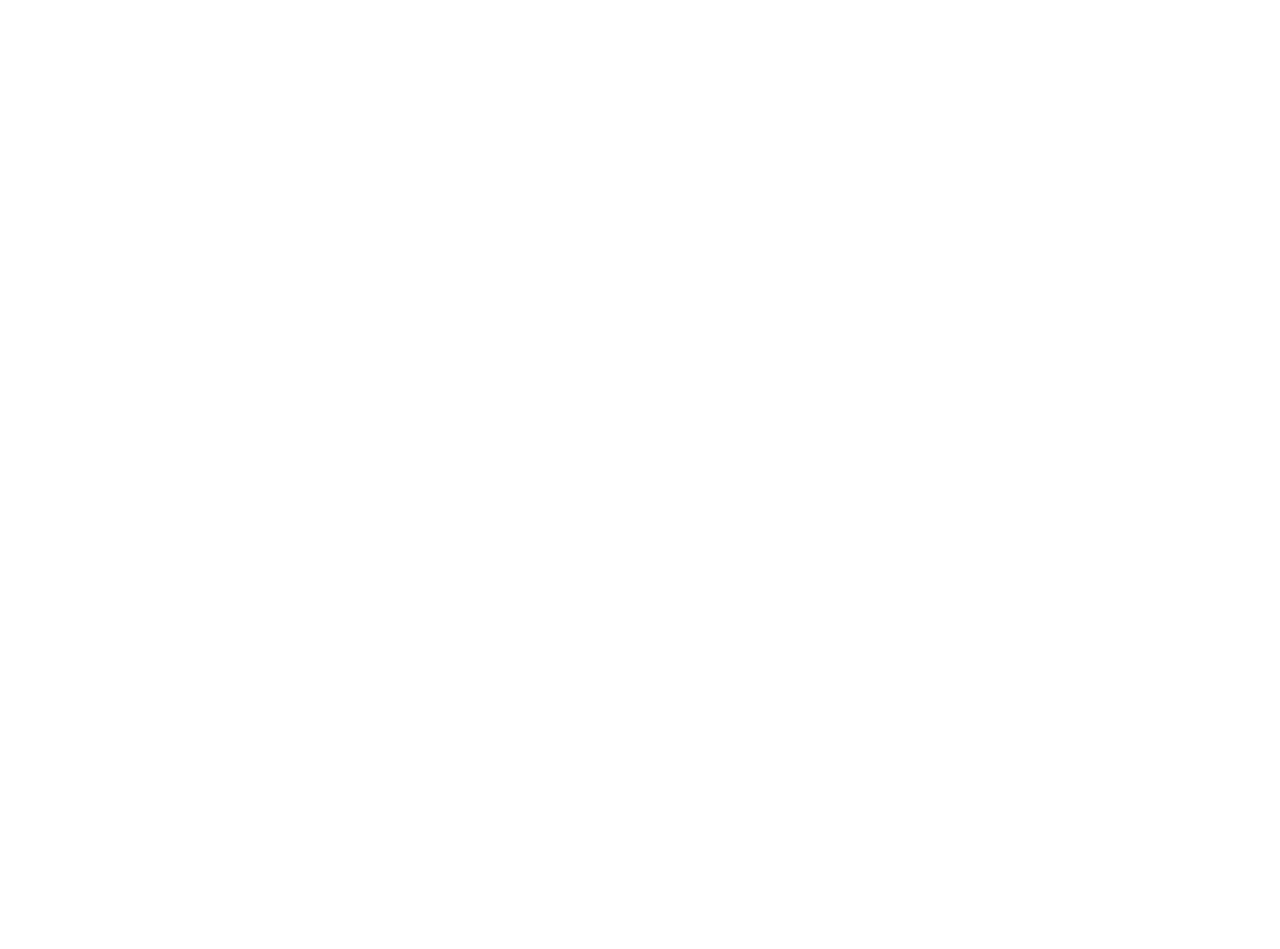
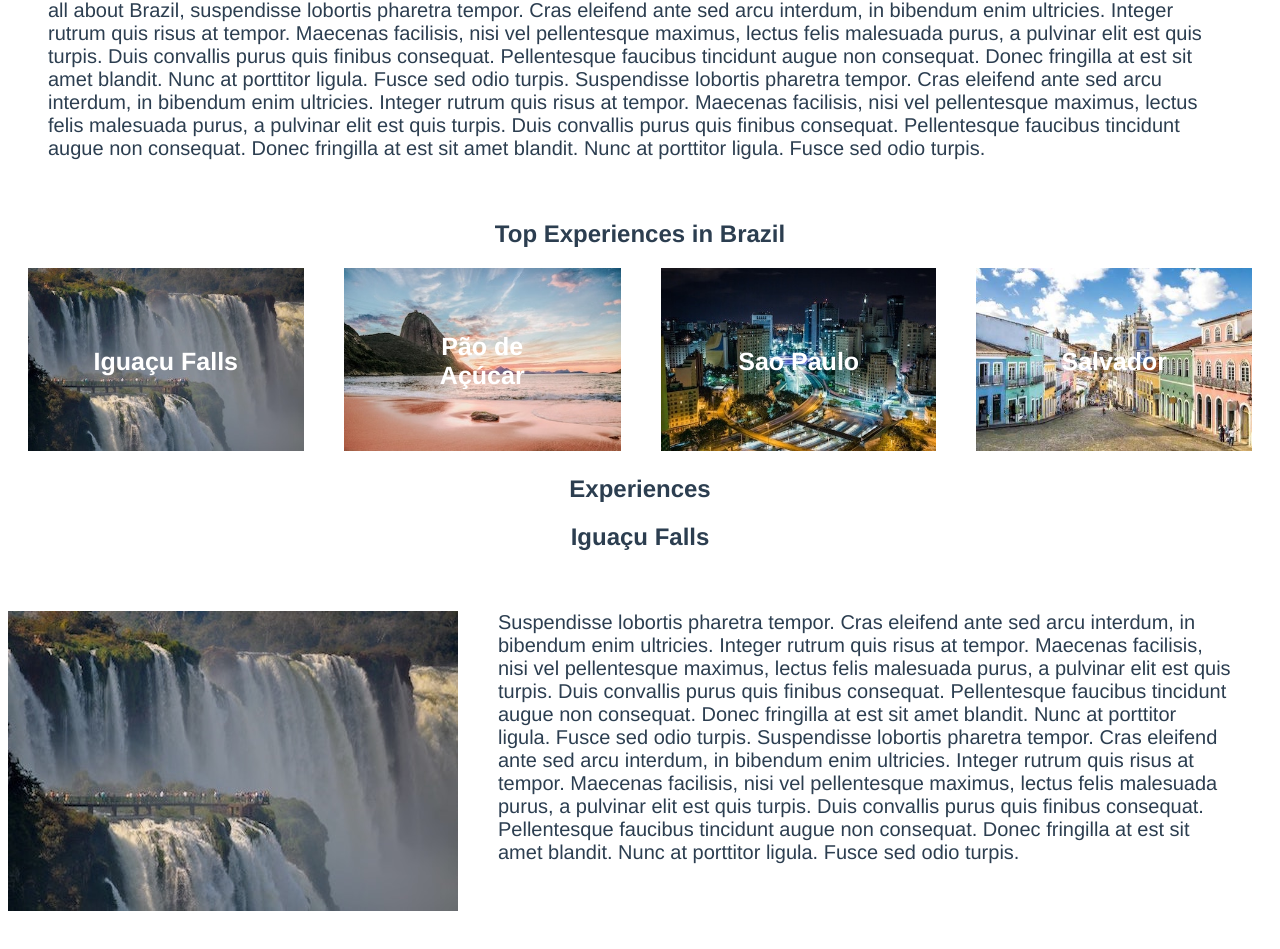
Before and after one commit to aeraf-hesabe/vue-router-places, a Vue app: page /details/brazil/iguacu-falls in a window 1280 px wide. Shown: the part 607-1556 px from the top of the page. Before the commit the page ends 800 px from the top, so only its background shows below. Built offline with nearby package versions, Linux system fonts and the light colour scheme.

Commit message:
change(ExperienceDetails): show details below

```diff
--- a/src/router/index.js
+++ b/src/router/index.js
@@ -16,7 +16,16 @@
     name: "DestinationDetails",
     props: true,
     component: () =>
-    import(/* webpackChunkName: "details" */ "../views/DestinationDetails.vue")
+    import(/* webpackChunkName: "details" */ "../views/DestinationDetails.vue"),
+    children: [
+      {
+        path: ":experienceSlug",
+        name: "experienceDetails",
+        props: true,
+        component: () =>
+        import(/* webpackChunkName: "experienceDetails" */ "../views/ExperienceDetails.vue")
+      }
+    ]
   }
 ];
 
--- a/src/views/DestinationDetails.vue
+++ b/src/views/DestinationDetails.vue
@@ -12,12 +12,18 @@
       <div class="cards">
         <div v-for="experience in destination.experiences" :key="experience.slug"
           class="card">
-          <img :src="require(`@/assets/${experience.image}`)" :alt="experience.name" />
-          <span class="card__text">
-            {{experience.name}}
-          </span>
+          <router-link :to = "{
+            name: 'experienceDetails',
+            params: {experienceSlug: experience.slug}
+          }">
+            <img :src="require(`@/assets/${experience.image}`)" :alt="experience.name" />
+            <span class="card__text">
+              {{experience.name}}
+            </span>
+          </router-link>
         </div>
       </div>
+      <router-view :key="$route.path" />
     </section>
   </div>
 </template>
--- /dev/null
+++ b/src/views/ExperienceDetails.vue
@@ -0,0 +1,60 @@
+<template>
+  <div>
+    <h1>Experiences</h1>
+    <h2>{{experience.name}}</h2>
+    <div class="experience-details">
+      <img :src="require(`@/assets/${experience.image}`)" :alt="experience.name" />
+      <p>{{experience.description}}</p>
+    </div>
+  </div>
+</template>
+
+<script>
+import store from "@/store.js";
+export default {
+  data() {
+    return {};
+  },
+  props: {
+    slug: {
+      type: String,
+      required: true
+    },
+    experienceSlug: {
+      type: String,
+      required: true
+    }
+  },
+  computed: {
+    destination() {
+      return store.destinations.find(
+        destination => destination.slug === this.slug
+      );
+    },
+    experience() {
+      return this.destination.experiences.find(
+        experience => experience.slug === this.experienceSlug
+      );
+    }
+  }
+};
+</script>
+
+<style scoped>
+img {
+  max-width: 600px;
+  height: auto;
+  width: 100%;
+  max-height: 400px;
+}
+.experience-details {
+  display: flex;
+  justify-content: space-between;
+  padding: 40px 0;
+}
+p {
+  margin: 0 40px;
+  font-size: 20px;
+  text-align: left;
+}
+</style>
```
